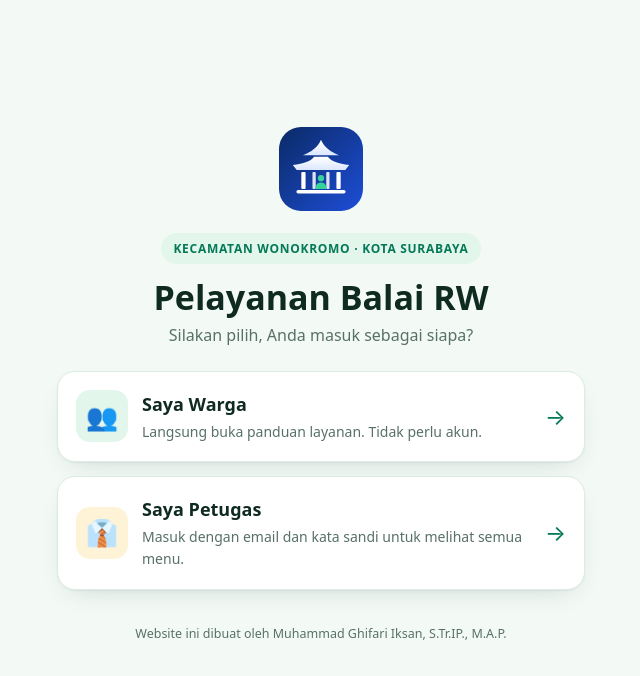
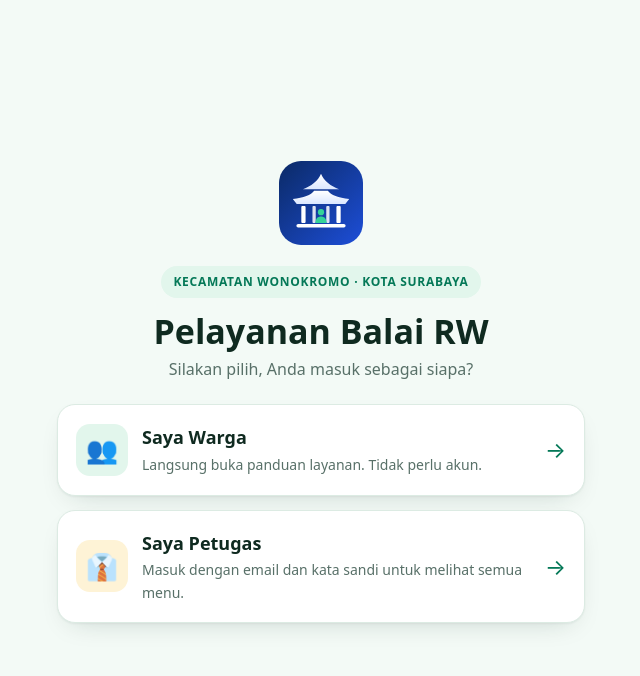
Before and after one commit to ghifariiksan2/pelayanan-balai-rw, a Next.js app: page / in a window 1280 px wide. Shown: the top 676 px of the page, without its empty margins (319-959 px from the left). Built offline with nearby package versions, Linux system fonts and the light colour scheme.

Commit message:
Update page.tsx

```diff
--- a/app/page.tsx
+++ b/app/page.tsx
@@ -32,9 +32,6 @@ export default function Home() {
         </Link>
       </nav>
 
-      <p className="foot">
-        Website ini dibuat oleh Muhammad Ghifari Iksan, S.Tr.IP., M.A.P.
-      </p>
     </main>
   );
 }
```
